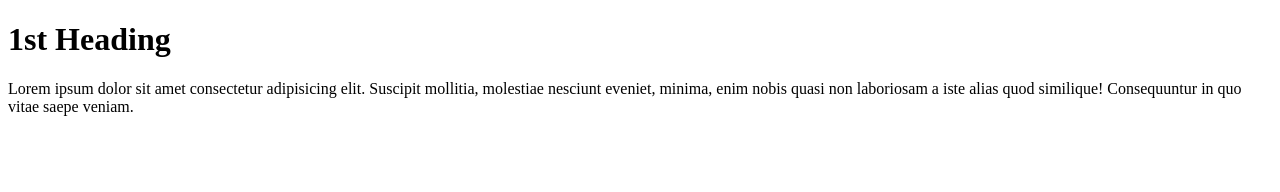
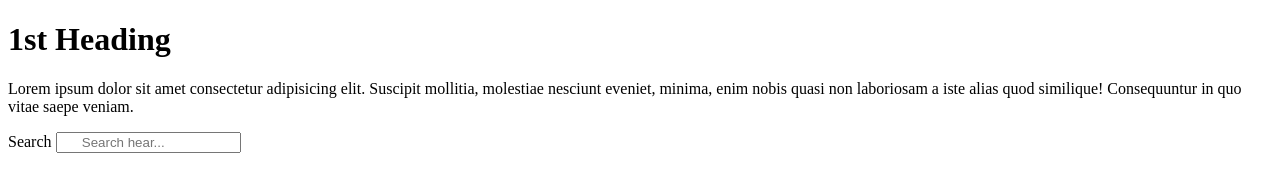
Before and after one commit to rohan26ir/1st-Website, a plain HTML site: page index.html in a window 1280 px wide. Drawn offline with Linux system fonts and the light colour scheme.

Commit message:
inputsearch

```diff
--- a/index.html
+++ b/index.html
@@ -8,5 +8,11 @@
 <body>
   <h1>1st Heading</h1>
   <p>Lorem ipsum dolor sit amet consectetur adipisicing elit. Suscipit mollitia, molestiae nesciunt eveniet, minima, enim nobis quasi non laboriosam a iste alias quod similique! Consequuntur in quo vitae saepe veniam.</p>
+  <div>
+    <form>
+      Search <input type="search" name="search" placeholder="
+      Search hear...">
+    </form>
+  </div>
 </body>
 </html>
```
